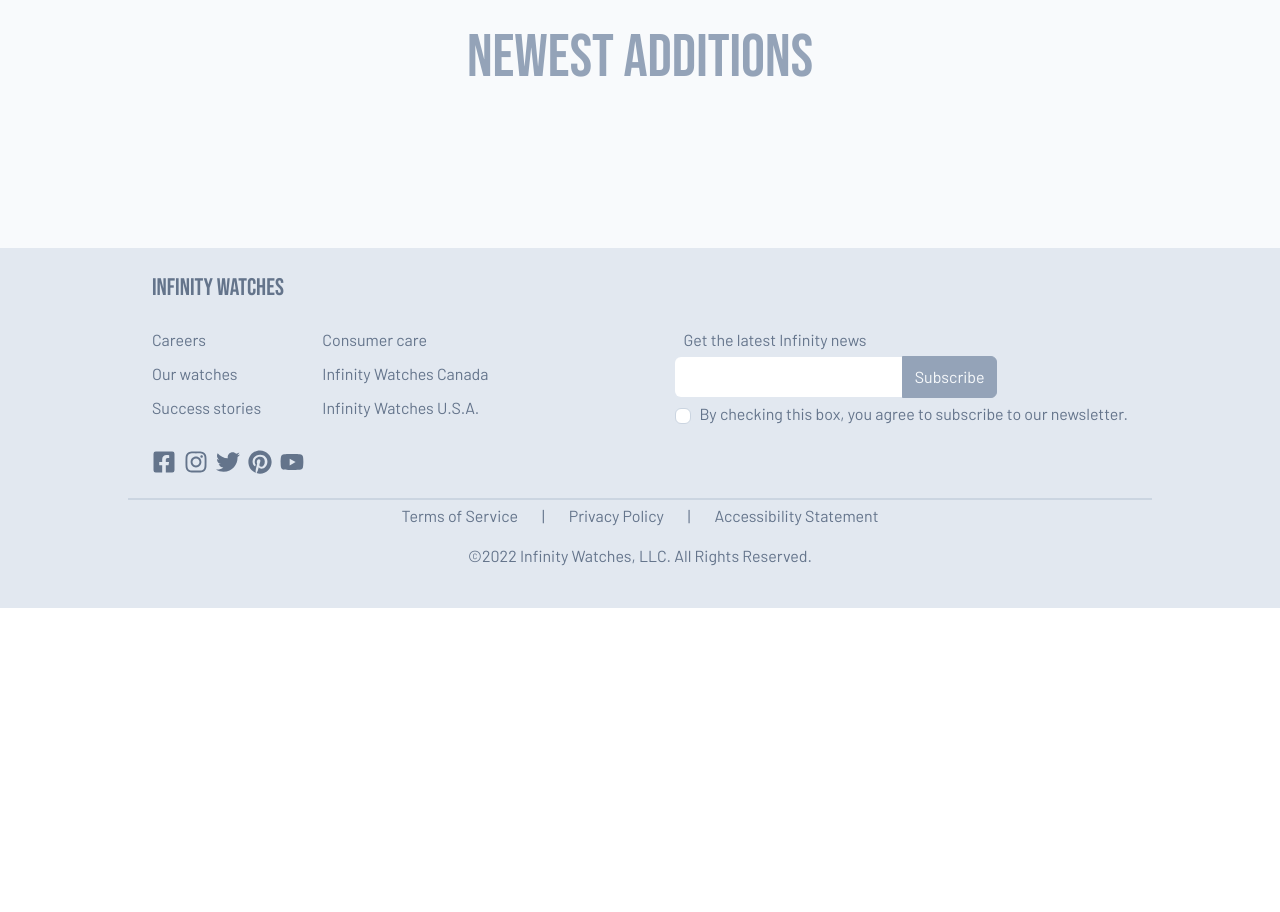
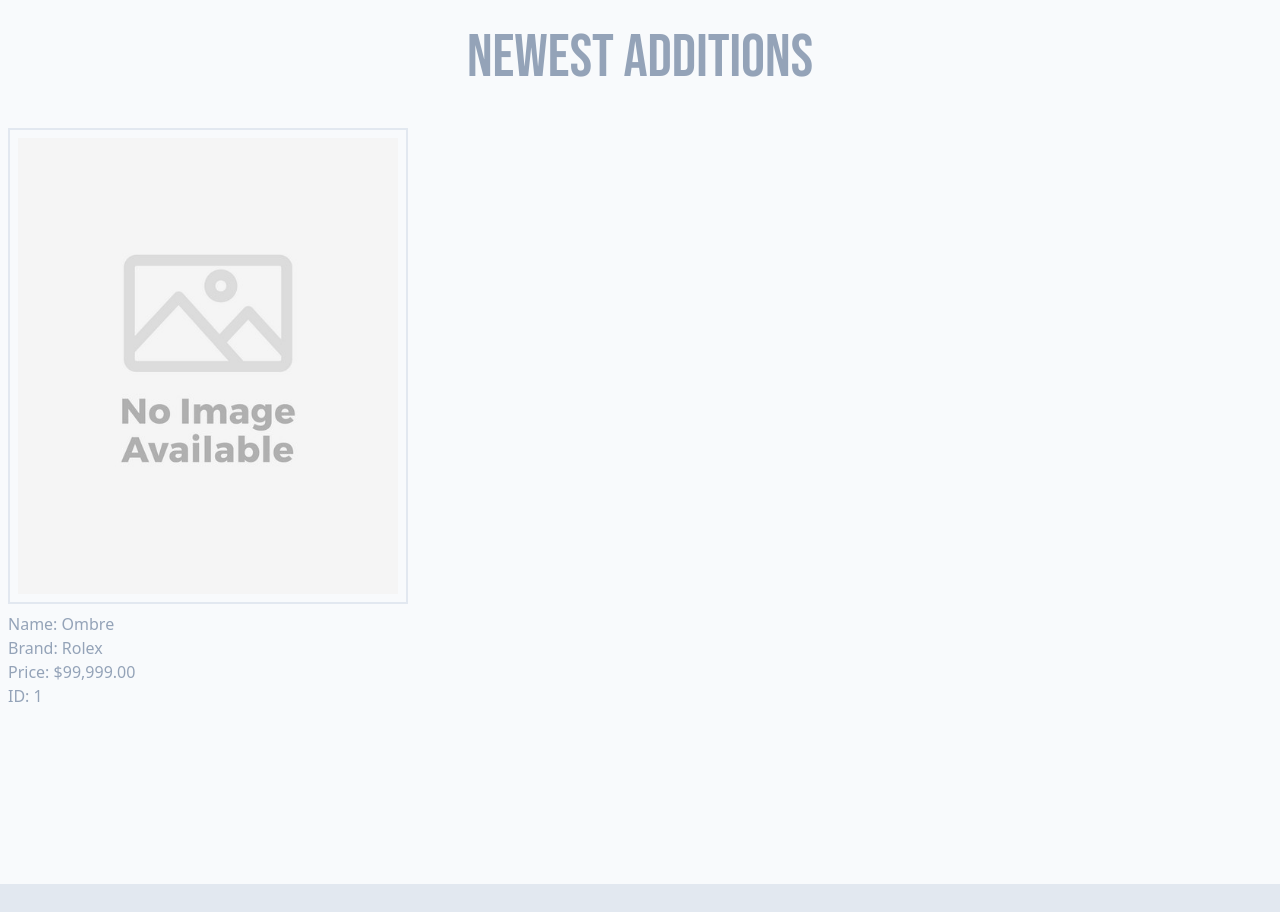
Before and after one commit to thangk/team7, a React (Create React App) app: page / in a window 1280 px wide. Shown: the part 680-1592 px from the top of the page. Before the commit the page ends 1288 px from the top, so only its background shows below. Built offline with nearby package versions, Linux system fonts and the light colour scheme.

Commit message:
Product on home page

```diff
--- a/src/pages/Home.tsx
+++ b/src/pages/Home.tsx
@@ -1,7 +1,14 @@
 import watch from "../images/icons/watch.jpg";
-import React from 'react'
+import React from 'react';
+import data from "../assets/template.json";
+import noimage from "../images/icons/noimage.jpg";
+import { motion } from "framer-motion";
+import { useNavigate } from "react-router-dom";
+import { nanoid } from "nanoid";
 
 function Home() {
+
+  const navigate = useNavigate();
   return (
 
       <main className="homepage-wrapper">
@@ -15,6 +22,38 @@ function Home() {
 
         <h1 className="page-title-center">Newest Additions</h1>
 
+        {/*Newest addition listings*/}
+
+
+        <section className="home-products-panel">
+        <motion.div
+          initial={{ opacity: 0 }}
+          animate={{ opacity: 1 }}
+          key={nanoid()}
+          className="product-cards-wrapper"
+        >
+
+        <motion.div
+          className="product-card"
+          onClick={() => {
+            navigate(`/${data[0].id}`); console.log(`/${data[0].id}`)
+          }}
+          whileHover={{ y: -10 }}
+        >
+
+        <div className="product-card-image">
+          <img src={noimage} alt="noimage" />
+        </div>
+        <div className="product-card-text">
+          <div>Name: {data[0].name}</div>
+          <div>Brand: {data[0].brand}</div>
+          <div>Price: {data[0].price}</div>
+          <div>ID: {data[0].id}</div>
+        </div>
+            </motion.div>
+          </motion.div>
+        </section>
+
 
       </main>
 
--- a/src/styles/HomeStyle.scss
+++ b/src/styles/HomeStyle.scss
@@ -14,3 +14,7 @@
 .background-wrapper img {
   @apply w-full h-full object-cover object-center ;
 }
+
+.home-products-panel {
+	@apply w-full;
+}
```
